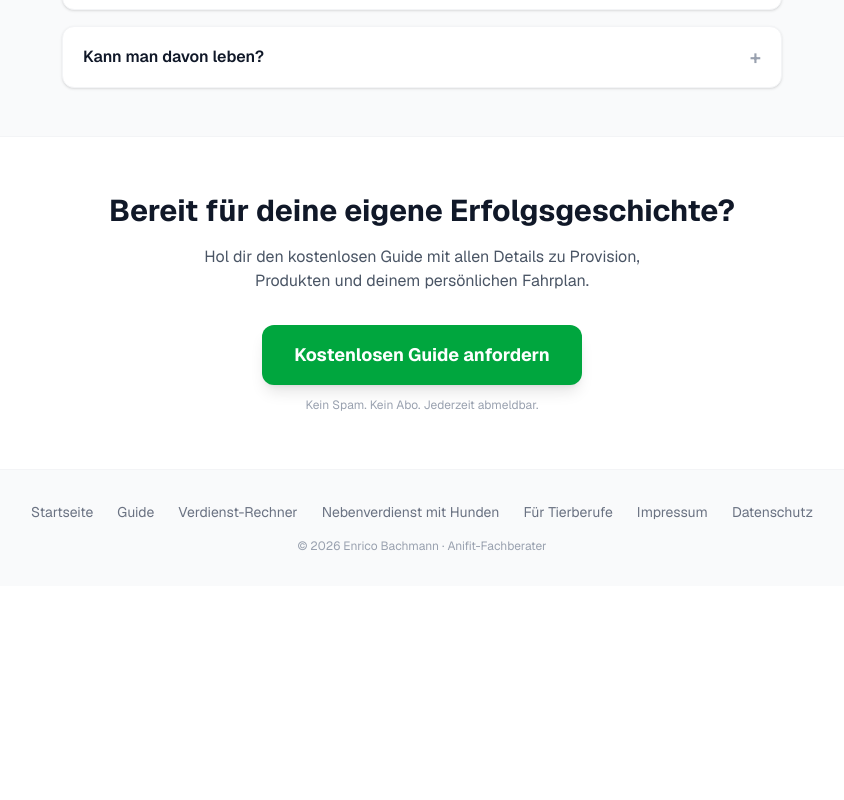
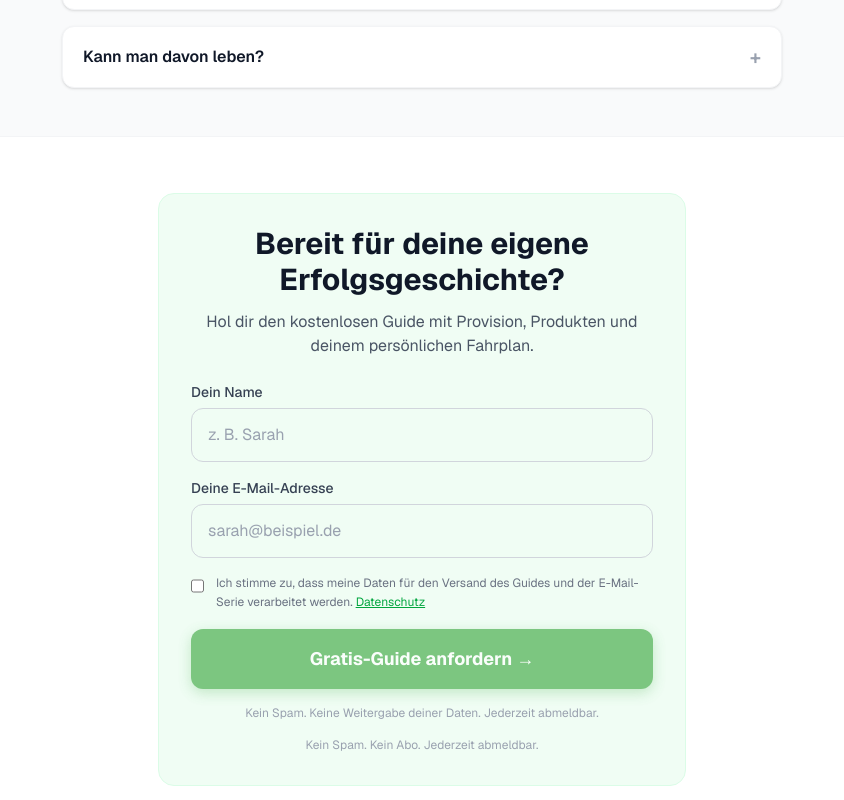
Before and after one commit to Rinacla/anifit-partner-funnel, a Next.js app: page /erfahrungen in a window 1280 px wide. Shown: the part 3100-3900 px from the top of the page, without its empty margins (218-1062 px from the left). Before the commit the page ends 3686 px from the top, so only its background shows below. Built offline with nearby package versions, Linux system fonts and the light colour scheme.

Commit message:
conversion: Inline LeadForm auf /erfahrungen + /nebenverdienst-mit-hunden, BreadcrumbList Schema auf /erfahrungen — SEO-Besucher koennen direkt konvertieren ohne Redirect zur Hauptseite

```diff
--- a/app/erfahrungen/page.tsx
+++ b/app/erfahrungen/page.tsx
@@ -1,5 +1,6 @@
 import Link from "next/link";
 import type { Metadata } from "next";
+import LeadForm from "../_components/LeadForm";
 
 export const metadata: Metadata = {
   title: "Erfahrungen als Anifit-Berater | Echte Berichte aus dem Team",
@@ -118,11 +119,34 @@ export default function ErfahrungenPage() {
     })),
   };
 
+  const breadcrumbLd = {
+    "@context": "https://schema.org",
+    "@type": "BreadcrumbList",
+    itemListElement: [
+      {
+        "@type": "ListItem",
+        position: 1,
+        name: "Startseite",
+        item: "https://partner.anifutter-shop.de",
+      },
+      {
+        "@type": "ListItem",
+        position: 2,
+        name: "Berater-Erfahrungen",
+        item: "https://partner.anifutter-shop.de/erfahrungen",
+      },
+    ],
+  };
+
   return (
     <div className="min-h-screen bg-white text-gray-900">
       <script
         type="application/ld+json"
         dangerouslySetInnerHTML={{ __html: JSON.stringify(jsonLd) }}
+      />
+      <script
+        type="application/ld+json"
+        dangerouslySetInnerHTML={{ __html: JSON.stringify(breadcrumbLd) }}
       />
 
       {/* Hero */}
@@ -315,24 +339,21 @@ export default function ErfahrungenPage() {
         </div>
       </section>
 
-      {/* CTA */}
-      <section className="mx-auto max-w-3xl px-6 py-14 text-center">
-        <h2 className="text-2xl sm:text-3xl font-bold mb-4">
-          Bereit für deine eigene Erfolgsgeschichte?
-        </h2>
-        <p className="text-gray-600 mb-8 max-w-lg mx-auto">
-          Hol dir den kostenlosen Guide mit allen Details zu Provision, Produkten
-          und deinem persönlichen Fahrplan.
-        </p>
-        <Link
-          href="/#quiz"
-          className="inline-block bg-green-600 text-white font-bold px-8 py-4 rounded-xl hover:bg-green-700 transition-colors shadow-lg hover:shadow-xl text-lg"
-        >
-          Kostenlosen Guide anfordern
-        </Link>
-        <p className="text-xs text-gray-400 mt-3">
-          Kein Spam. Kein Abo. Jederzeit abmeldbar.
-        </p>
+      {/* Inline Lead Form */}
+      <section className="mx-auto max-w-xl px-6 py-14">
+        <div className="bg-green-50 border border-green-100 rounded-2xl p-6 sm:p-8">
+          <h2 className="text-2xl sm:text-3xl font-bold mb-3 text-center">
+            Bereit für deine eigene Erfolgsgeschichte?
+          </h2>
+          <p className="text-gray-600 mb-6 text-center max-w-md mx-auto">
+            Hol dir den kostenlosen Guide mit Provision, Produkten und deinem
+            persönlichen Fahrplan.
+          </p>
+          <LeadForm idPrefix="erfahrungen-" source="erfahrungen" />
+          <p className="text-xs text-gray-400 mt-4 text-center">
+            Kein Spam. Kein Abo. Jederzeit abmeldbar.
+          </p>
+        </div>
       </section>
 
       {/* Footer Nav */}
--- a/app/nebenverdienst-mit-hunden/page.tsx
+++ b/app/nebenverdienst-mit-hunden/page.tsx
@@ -1,6 +1,7 @@
 import Image from "next/image";
 import Link from "next/link";
 import type { Metadata } from "next";
+import LeadForm from "../_components/LeadForm";
 
 export const metadata: Metadata = {
   title: "Nebenverdienst mit Hunden: 7 Wege im Vergleich (2026)",
@@ -309,21 +310,16 @@ export default function NebenverdienstMitHunden() {
             investieren, baust du dir etwas auf, das bleibt.
           </p>
 
-          <div className="bg-white rounded-2xl border border-gray-100 p-6 sm:p-8 text-center">
-            <h3 className="text-xl font-bold mb-3">
+          <div className="bg-green-50 rounded-2xl border border-green-100 p-6 sm:p-8">
+            <h3 className="text-xl font-bold mb-3 text-center">
               Klingt nach dem Richtigen für dich?
             </h3>
-            <p className="text-gray-500 mb-6 text-sm max-w-md mx-auto">
+            <p className="text-gray-500 mb-6 text-sm max-w-md mx-auto text-center">
               Hol dir den kostenlosen 5-teiligen Guide per Email. Alle Infos zu
               Provision, Produkten und Ablauf.
             </p>
-            <Link
-              href="/#quiz"
-              className="inline-block bg-green-600 text-white font-bold py-3 px-8 rounded-xl hover:bg-green-700 transition-colors text-sm shadow-lg shadow-green-600/20"
-            >
-              Kostenlosen Guide anfordern
-            </Link>
-            <p className="text-xs text-gray-400 mt-3">
+            <LeadForm idPrefix="nebenverdienst-" source="nebenverdienst" />
+            <p className="text-xs text-gray-400 mt-4 text-center">
               Kein Abo. Jederzeit abbestellbar.
             </p>
           </div>
```
